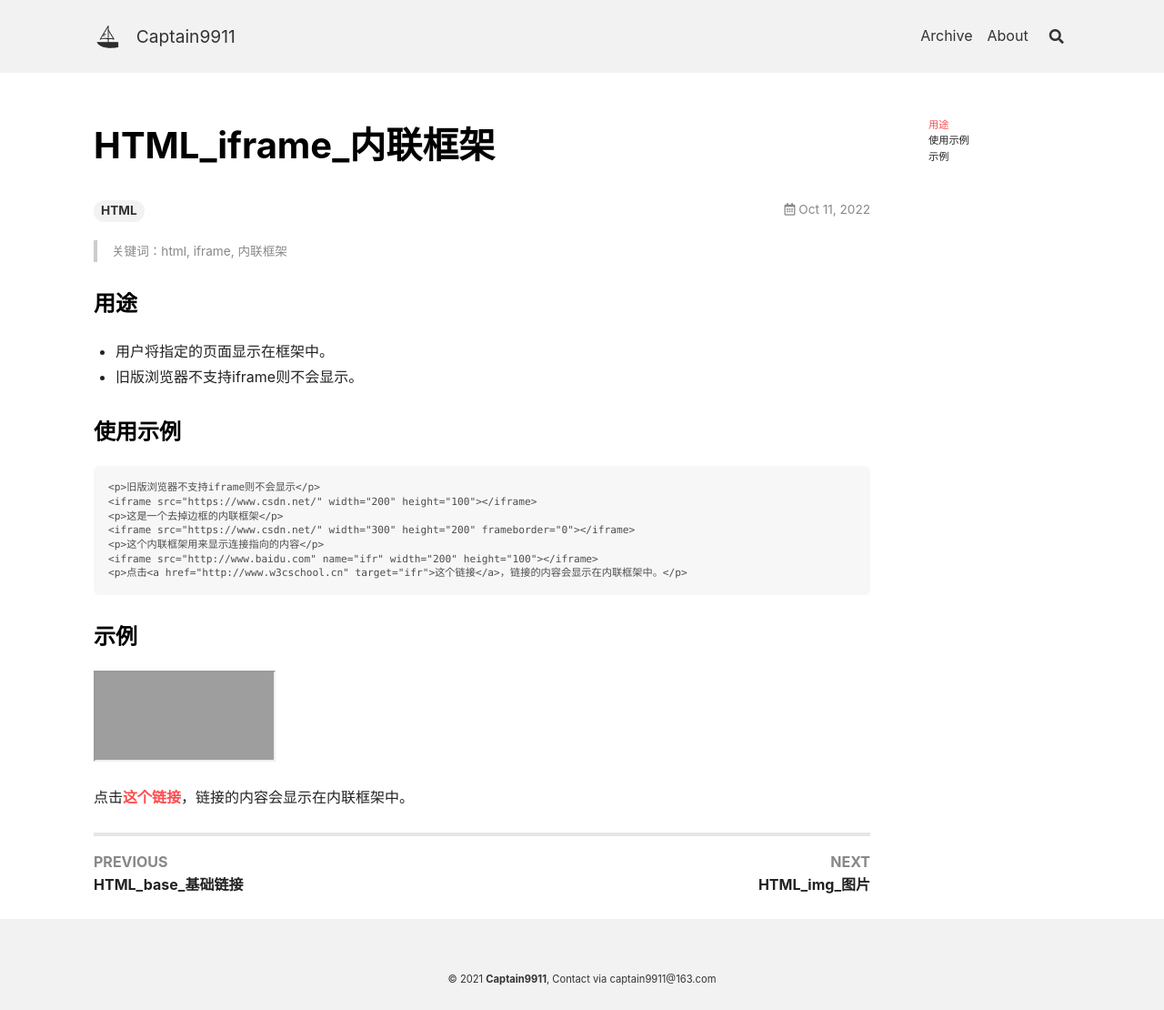
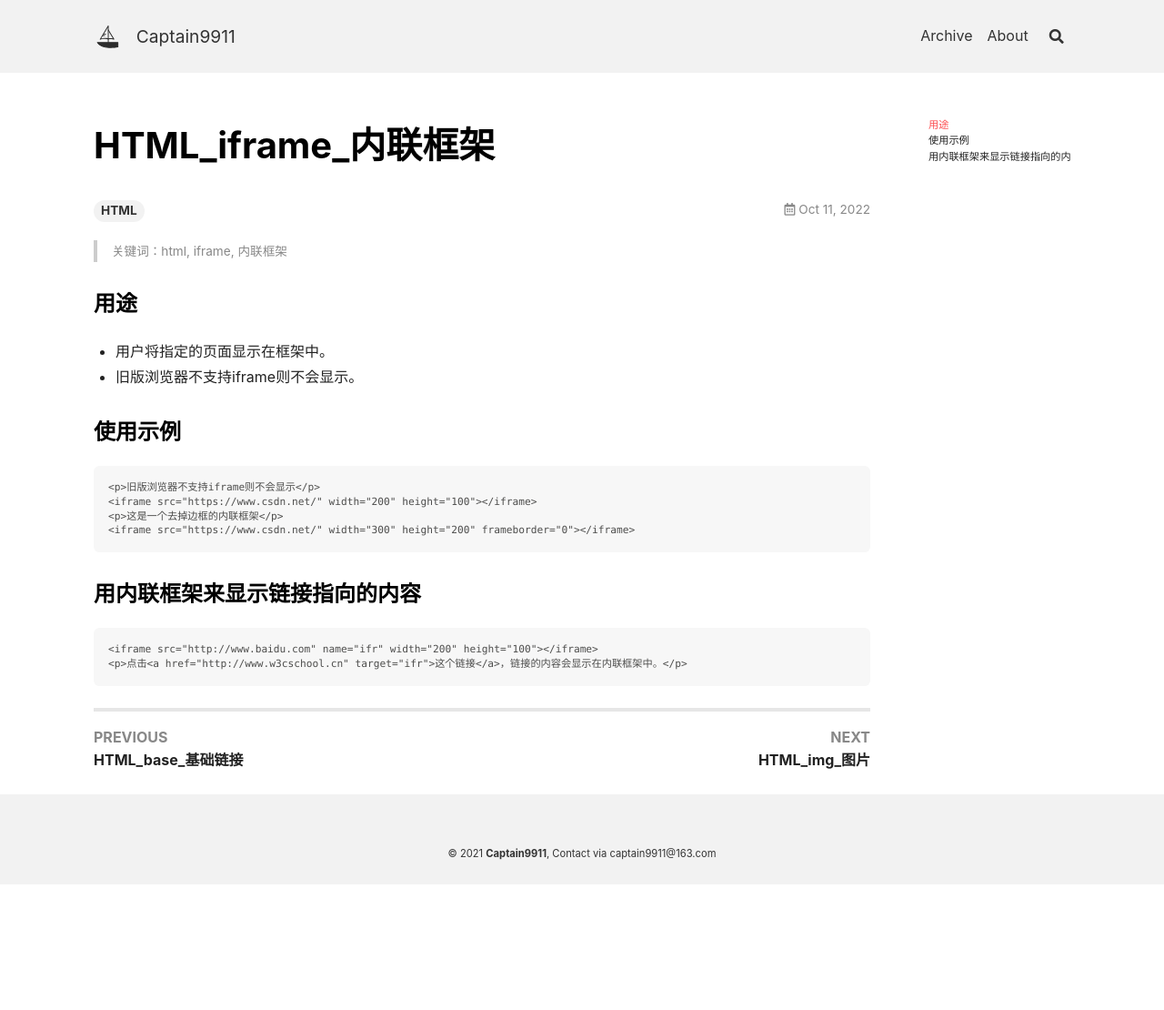
Before and after one commit to captain9911/blog, a Jekyll site: the page built from _posts/2022-10-11-html_iframe.md, in a window 1280 px wide. Shown: the whole page at 91% size. Built offline with Jekyll 4.4.1, drawn with Linux system fonts in a browser that asks for light colours; nearby versions of some CDN libraries; comment, search, counter and statistics services are not loaded; after the commit the page ends 972 px from its top, so only the background shows below that; grey boxes are pictures that could not be loaded.

Commit message:
commit blog 2022-10-12 17:44:36

````diff
--- a/_posts/2022-10-11-html_iframe.md
+++ b/_posts/2022-10-11-html_iframe.md
@@ -17,12 +17,11 @@ key: 2022-10-11-html_iframe
 <iframe src="https://www.csdn.net/" width="200" height="100"></iframe>
 <p>这是一个去掉边框的内联框架</p>
 <iframe src="https://www.csdn.net/" width="300" height="200" frameborder="0"></iframe>
-<p>这个内联框架用来显示连接指向的内容</p>
+```
+
+### 用内联框架来显示链接指向的内容
+
+```
 <iframe src="http://www.baidu.com" name="ifr" width="200" height="100"></iframe>
 <p>点击<a href="http://www.w3cschool.cn" target="ifr">这个链接</a>，链接的内容会显示在内联框架中。</p>
 ```
-
-### 示例
-
-<iframe src="http://www.baidu.com" name="ifr" width="200" height="100"></iframe>
-<p>点击<a href="http://www.w3cschool.cn" target="ifr">这个链接</a>，链接的内容会显示在内联框架中。</p>
````
